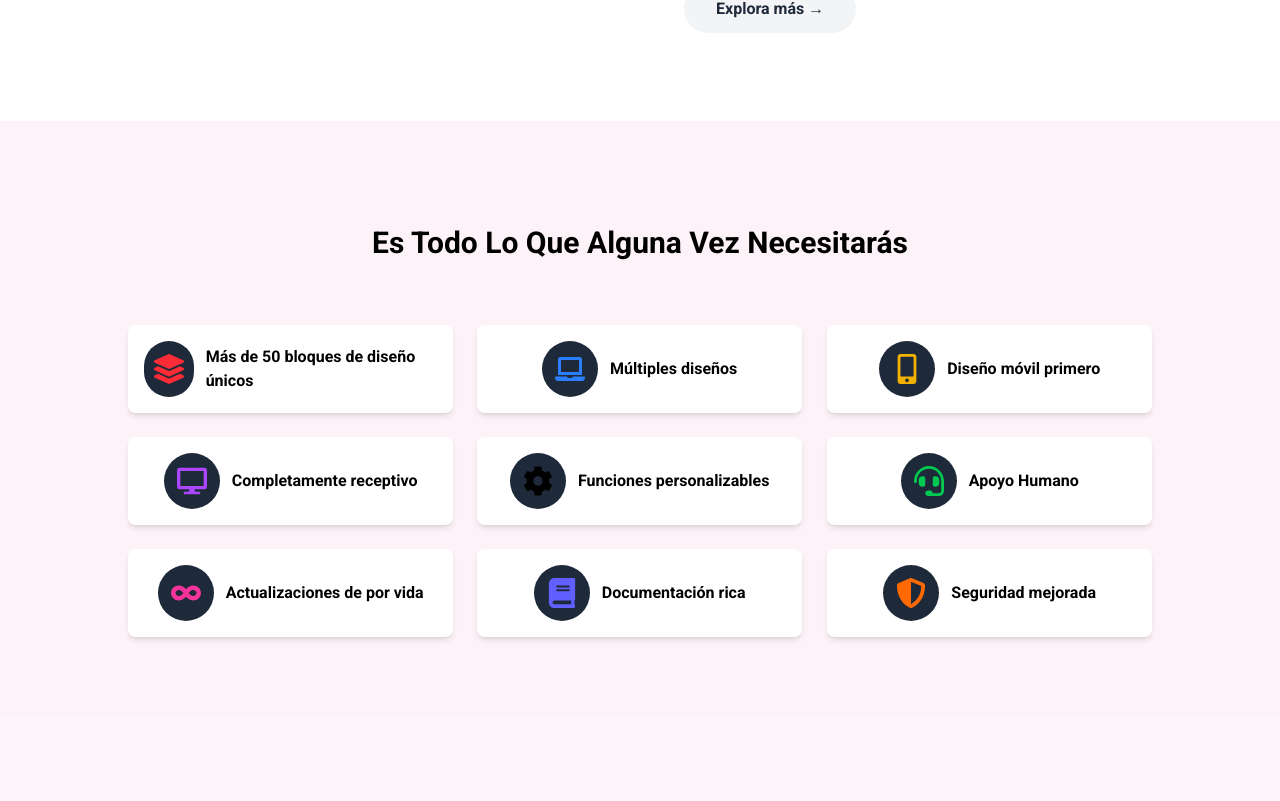
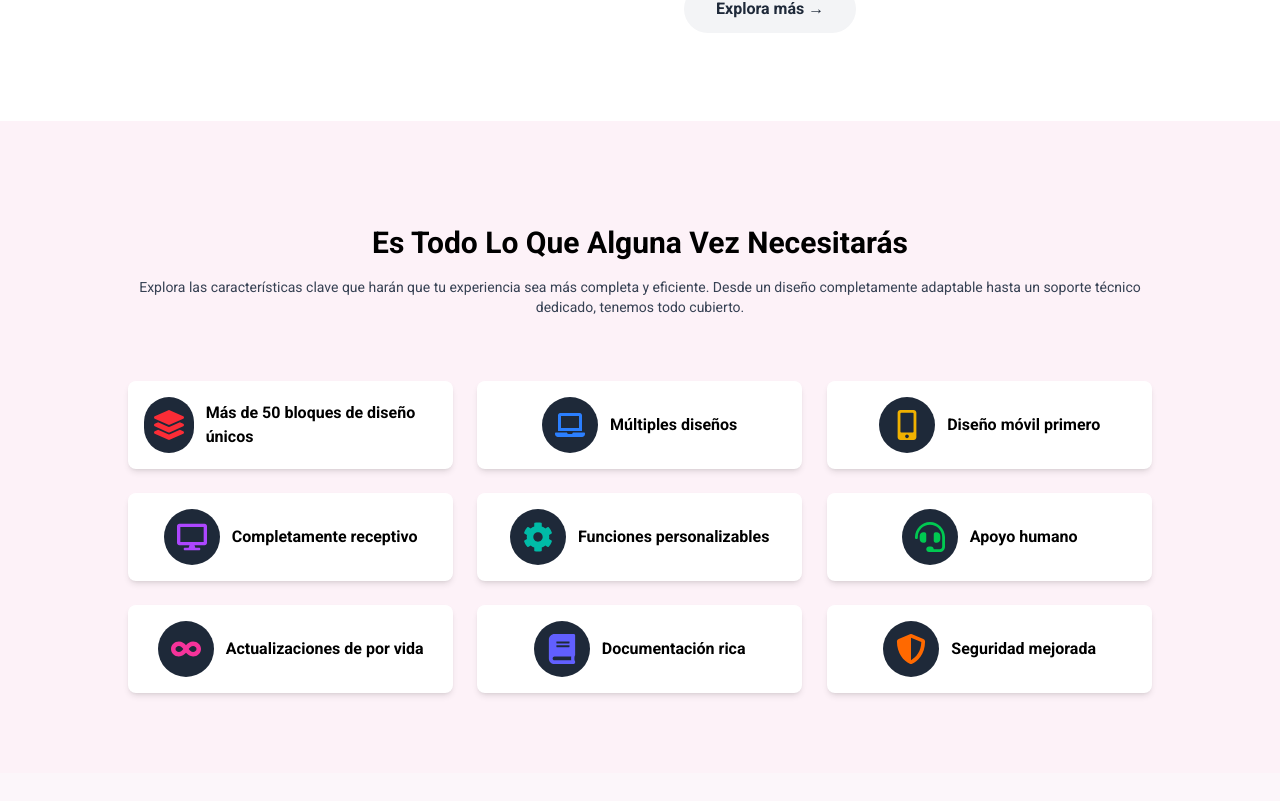
Before and after one commit to DaniLucano10/app_landing, a Next.js app: page / in a window 1280 px wide. Shown: the part 1979-2780 px from the top of the page. Built offline with nearby package versions, Linux system fonts and the light colour scheme.

Commit message:
quitando h1 para el seo

```diff
--- a/components/Home/Feature/Feature.tsx
+++ b/components/Home/Feature/Feature.tsx
@@ -1,4 +1,5 @@
 import React from "react";
+import Head from "next/head";
 import {
     FaBook,
     FaCog,
@@ -30,12 +31,12 @@ const Feature = () => {
             text: "Completamente receptivo",
         },
         {
-            icon: <FaCog className="textteal-500" />,
+            icon: <FaCog className="text-teal-500" />,
             text: "Funciones personalizables",
         },
         {
             icon: <FaHeadset className="text-green-500" />,
-            text: "Apoyo Humano",
+            text: "Apoyo humano",
         },
         {
             icon: <FaInfinity className="text-pink-500" />,
@@ -50,12 +51,27 @@ const Feature = () => {
             text: "Seguridad mejorada",
         },
     ];
+
     return (
-        <div className="bg-pink-50 pt-20 pb-20">
+        <>
+            <Head>
+                <title>Características del Producto | Todo en uno</title>
+                <meta
+                    name="description"
+                    content="Descubre nuestras principales características: diseño adaptable, soporte humano, actualizaciones constantes, documentación completa y más. Todo lo que necesitas en un solo lugar."
+                />
+            </Head>
+
+            <section id="caracteristicas" className="bg-pink-50 pt-20 pb-20">
                 <div className="w-[80%] mx-auto items-center">
-                <h1 className="mt-6 text-2xl md:text-3xl capitalize font-bold text-center">
+                    <h2 className="mt-6 text-2xl md:text-3xl capitalize font-bold text-center">
                         Es todo lo que alguna vez necesitarás
-                </h1>
+                    </h2>
+                    <p className="mt-4 text-center text-gray-700 text-sm">
+                        Explora las características clave que harán que tu experiencia sea más completa y eficiente. Desde
+                        un diseño completamente adaptable hasta un soporte técnico dedicado, tenemos todo cubierto.
+                    </p>
+
                     <div className="grid mt-16 grid-cols-1 sm:grid-cols-2 lg:grid-cols-3 gap-6">
                         {features.map((feature, index) => (
                             <div
@@ -64,6 +80,7 @@ const Feature = () => {
                                 data-aos-delay={`${index * 100}`}
                                 key={index}
                                 className="flex items-center justify-center p-4 bg-white rounded-lg shadow-md space-x-3"
+                                aria-label={`Característica: ${feature.text}`}
                             >
                                 <div className="text-3xl w-14 h-14 bg-gray-800 bg-opacity-10 flex items-center justify-center flex-col rounded-full">
                                     <span>{feature.icon}</span>
@@ -73,7 +90,8 @@ const Feature = () => {
                         ))}
                     </div>
                 </div>
-        </div>
+            </section>
+        </>
     );
 };
 
```
Lines whose indentation alone changed are shown as unchanged.
